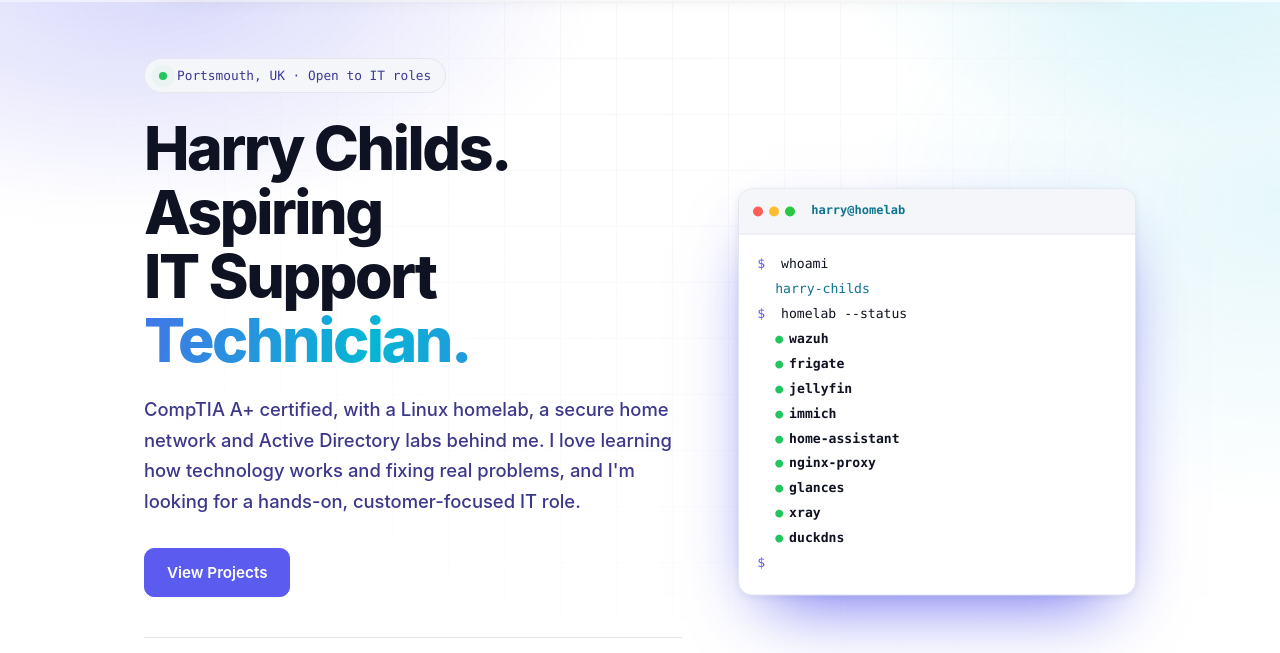
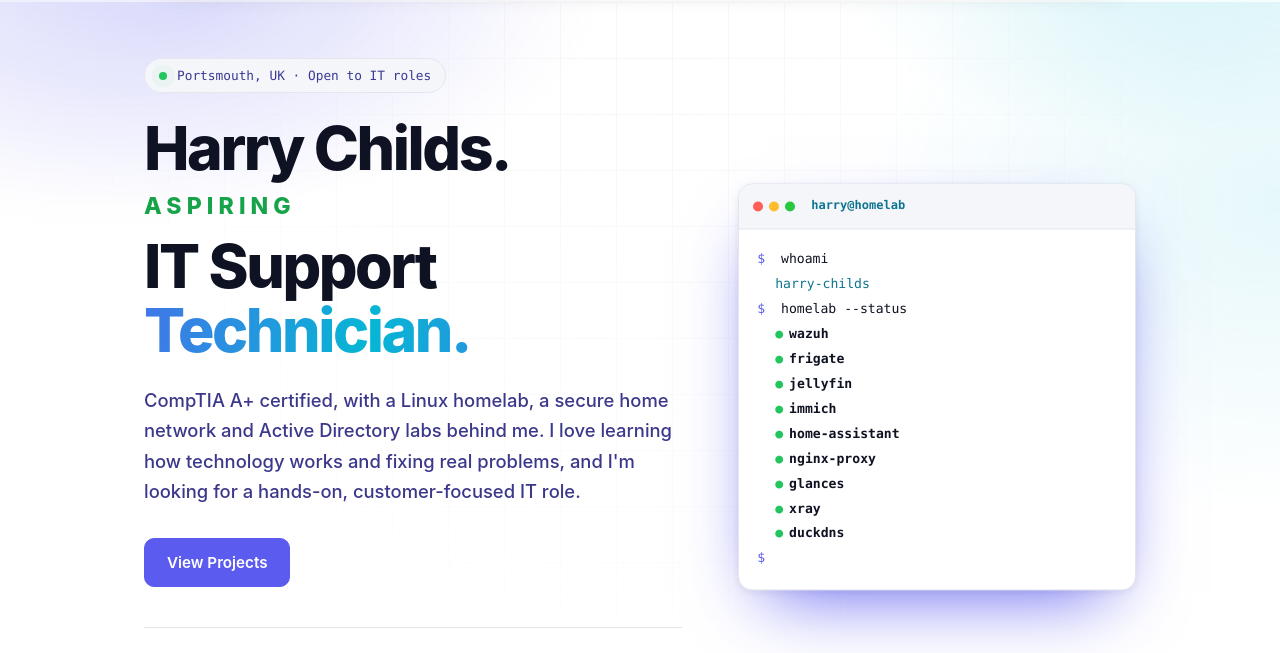
Before and after one commit to hipmovie1724/Harrys-IT-Portfolio, a plain HTML site: page index.html in a window 1280 px wide. Shown: the part 80-733 px from the top of the page. Drawn offline with Linux system fonts and the light colour scheme.

Commit message:
Update style.css

```diff
--- a/style.css
+++ b/style.css
@@ -1413,3 +1413,28 @@ h2::after {
   .edu-count { display: none; }
   .edu-body { padding: 0 18px 12px; }
 }
+
+/* =====================================================
+   GREEN "ASPIRING" LABEL, matching the LinkedIn banner (keep at the very bottom)
+   ===================================================== */
+.aspiring {
+  display: inline-block;
+  margin: 0.1em 0 0.05em;
+  font-size: 0.38em;
+  font-weight: 800;
+  letter-spacing: 0.22em;
+  text-transform: uppercase;
+  color: #16a34a;
+}
+:root[data-theme="dark"] .aspiring { color: #4ade80; }
+@media (prefers-color-scheme: dark) {
+  :root:not([data-theme]) .aspiring { color: #4ade80; }
+}
+
+/* Tighten the gap around the green "ASPIRING" label (keep at the very bottom) */
+.hero h1 .aspiring {
+  display: block;
+  line-height: 2;
+  margin: 2px 0 6px;
+}
+.hero h1 .aspiring + br { display: none; }  /* removes the extra blank line after it */
```
